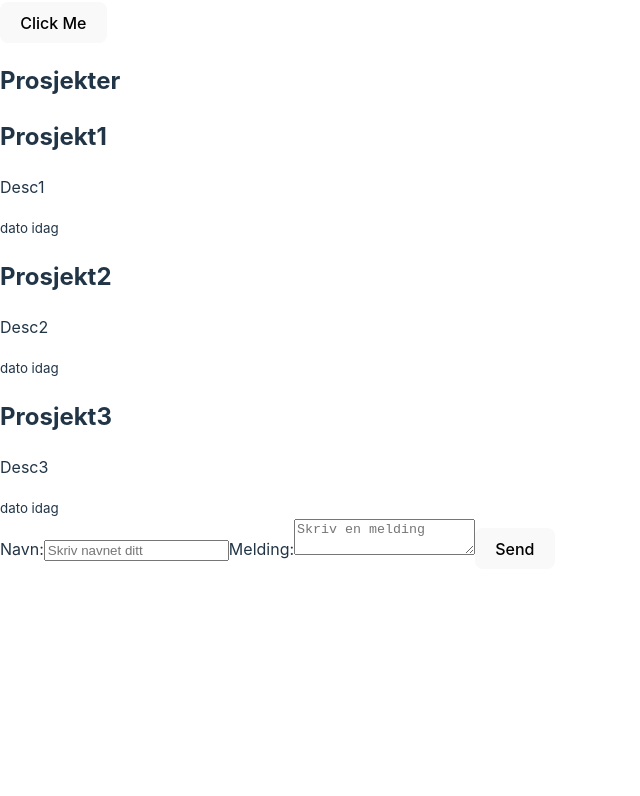
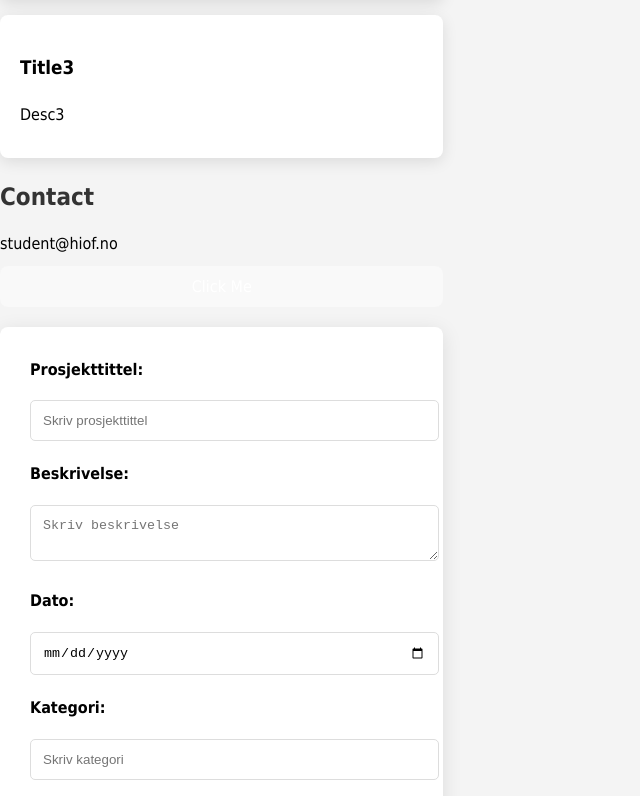
Before and after one commit to Riddy366/Webapplikasjoner_Portfolio, a React (Vite) app in the folder portfolio_V2/frontend/: page / in a window 1280 px wide. Shown: the part 684-1480 px from the top of the page, without its empty margins (0-640 px from the left). Before the commit the page ends 1253 px from the top, so only its background shows below. Built offline with nearby package versions, Linux system fonts and the light colour scheme.

Commit message:
CreateProject som legger til og fjerner prosjekter, endret i projects. Enkel styling

```diff
--- a/portfolio_V2/frontend/src/App.tsx
+++ b/portfolio_V2/frontend/src/App.tsx
@@ -1,23 +1,42 @@
+import React, { useState } from "react";
 import Header from "./components/Header";
 import Contact from "./components/Contact";
 import Experiences from "./components/Experiences";
 import Projects from "./components/Projects";
 import Form from "./components/Form";
+import CreateProject from "./components/CreateProject";
+import "./style.css";
 
 function App() {
-  // const student = 'Halgeir Geirson'
-  // const degree = 'Bachelor IT'
-  // const points = 180
-  // const experienceOne = 'Figma UI for customer X'
-  // const experienceTwo = 'Website for customer Y'
-  // const email = 'student@hiof.no'
+  const [projects, setProjects] = useState<
+    {
+      title: string;
+      description: string;
+      createdAt: string;
+      category: string;
+    }[]
+  >([]);
+
+  const handleAddProject = (project: {
+    title: string;
+    description: string;
+    createdAt: string;
+    category: string;
+  }) => {
+    setProjects((prevProjects) => [...prevProjects, project]);
+  };
+
+  const handleRemoveProject = (index: number) => {
+    setProjects((prevProjects) => prevProjects.filter((_, i) => i !== index));
+  };
 
   return (
     <>
       <Header student="Halgeir Geirson" degree="Bachelor IT" points={500} />
       <Experiences />
       <Contact email="student@hiof.no" />
-      <Projects />
+      <CreateProject onAddProject={handleAddProject} />
+      <Projects projects={projects} onRemoveProject={handleRemoveProject} />
       <Form />
     </>
   );
--- a/portfolio_V2/frontend/src/components/Contact.tsx
+++ b/portfolio_V2/frontend/src/components/Contact.tsx
@@ -1,8 +1,8 @@
-type contactProps = {
+type ContactProps = {
   email: string;
 };
 
-export default function Contact({ email = "email@domene.com" }: contactProps) {
+export default function Contact({ email = "email@domene.com" }: ContactProps) {
   const contactInfo = [
     {
       name: "Navn",
@@ -17,6 +17,7 @@ export default function Contact({ email = "email@domene.com" }: contactProps) {
       {contactInfo.map((contact, index) => (
         <button
           key={index}
+          className="contact-button"
           onClick={() =>
             alert(
               `Email: ${email}\nNavn: ${contact.name} \nUtdanning: ${contact.degree}`
--- /dev/null
+++ b/portfolio_V2/frontend/src/components/CreateProject.tsx
@@ -0,0 +1,75 @@
+import React, { useState } from "react";
+
+interface CreateProjectProps {
+  onAddProject: (project: {
+    title: string;
+    description: string;
+    createdAt: string;
+    category: string;
+  }) => void;
+}
+
+const CreateProject: React.FC<CreateProjectProps> = ({ onAddProject }) => {
+  const [title, setTitle] = useState("");
+  const [description, setDescription] = useState("");
+  const [createdAt, setCreatedAt] = useState("");
+  const [category, setCategory] = useState("");
+
+  const handleSubmit = (e: React.FormEvent) => {
+    e.preventDefault();
+
+    if (!title || !description || !createdAt || !category) {
+      alert("Alle feltene må fylles ut.");
+      return;
+    }
+
+    onAddProject({ title, description, createdAt, category });
+
+    setTitle("");
+    setDescription("");
+    setCreatedAt("");
+    setCategory("");
+  };
+
+  return (
+    <form onSubmit={handleSubmit} className="create-project-form">
+      <label htmlFor="title">Prosjekttittel:</label>
+      <input
+        type="text"
+        id="title"
+        value={title}
+        onChange={(e) => setTitle(e.target.value)}
+        placeholder="Skriv prosjekttittel"
+      />
+
+      <label htmlFor="description">Beskrivelse:</label>
+      <textarea
+        id="description"
+        value={description}
+        onChange={(e) => setDescription(e.target.value)}
+        placeholder="Skriv beskrivelse"
+      />
+
+      <label htmlFor="createdAt">Dato:</label>
+      <input
+        type="date"
+        id="createdAt"
+        value={createdAt}
+        onChange={(e) => setCreatedAt(e.target.value)}
+      />
+
+      <label htmlFor="category">Kategori:</label>
+      <input
+        type="text"
+        id="category"
+        value={category}
+        onChange={(e) => setCategory(e.target.value)}
+        placeholder="Skriv kategori"
+      />
+
+      <button type="submit">Opprett Prosjekt</button>
+    </form>
+  );
+};
+
+export default CreateProject;
--- a/portfolio_V2/frontend/src/components/Experience.tsx
+++ b/portfolio_V2/frontend/src/components/Experience.tsx
@@ -5,7 +5,7 @@ type ExperienceProps = {
 
 export default function Experience({ title, description }: ExperienceProps) {
   return (
-    <div>
+    <div className="card">
       <h3>{title}</h3>
       <p>{description}</p>
     </div>
--- a/portfolio_V2/frontend/src/components/Form.tsx
+++ b/portfolio_V2/frontend/src/components/Form.tsx
@@ -1,22 +1,21 @@
 import { useState } from "react";
 
-export default function ContactForm() {
-  const [name, setName] = useState("");
-  const [message, setMessage] = useState("");
-  const [submittedData, setSubmittedData] = useState<{
-    name: string;
-    message: string;
-  } | null>(null);
+export default function Form() {
+  const [formData, setFormData] = useState({ name: "", message: "" });
+  const [submittedData, setSubmittedData] = useState(null);
 
-  const handleSubmit = (e: React.FormEvent) => {
+  const handleChange = ({ target: { name, value } }) => {
+    setFormData({ ...formData, [name]: value });
+  };
+
+  const handleSubmit = (e) => {
     e.preventDefault();
-    if (!name || !message) {
+    if (!formData.name || !formData.message) {
       alert("Begge feltene må fylles ut.");
       return;
     }
-    setSubmittedData({ name, message });
-    setName("");
-    setMessage("");
+    setSubmittedData(formData);
+    setFormData({ name: "", message: "" });
   };
 
   return (
@@ -25,20 +24,18 @@ export default function ContactForm() {
         <label htmlFor="name">Navn:</label>
         <input
           type="text"
-          id="name"
+          name="name"
           placeholder="Skriv navnet ditt"
-          value={name}
-          onChange={(e) => setName(e.target.value)}
+          value={formData.name}
+          onChange={handleChange}
         />
-
         <label htmlFor="message">Melding:</label>
         <textarea
-          id="message"
+          name="message"
           placeholder="Skriv en melding"
-          value={message}
-          onChange={(e) => setMessage(e.target.value)}
+          value={formData.message}
+          onChange={handleChange}
         />
-
         <button type="submit">Send</button>
       </form>
 
--- a/portfolio_V2/frontend/src/components/Project.tsx
+++ b/portfolio_V2/frontend/src/components/Project.tsx
@@ -11,9 +11,11 @@ export default function Projecs({
 }: ProjectProps) {
   return (
     <>
-      <h2>{title}</h2>
-      <p>{description}</p>
-      <small>{createdAt}</small>
+      <div className="card">
+        <h2>{title}</h2>
+        <p>{description}</p>
+        <small>{createdAt}</small>
+      </div>
     </>
   );
 }
--- a/portfolio_V2/frontend/src/components/Projects.tsx
+++ b/portfolio_V2/frontend/src/components/Projects.tsx
@@ -1,39 +1,45 @@
-import Project from "./Project";
+import React from "react";
 
-export default function Projects() {
-  const projects = [
-    {
-      title: "Prosjekt1",
-      description: "Desc1",
-      createdAt: "dato idag",
-    },
-    {
-      title: "Prosjekt2",
-      description: "Desc2",
-      createdAt: "dato idag",
-    },
-    {
-      title: "Prosjekt3",
-      description: "Desc3",
-      createdAt: "dato idag",
-    },
-  ];
+interface Project {
+  title: string;
+  description: string;
+  createdAt: string;
+  category: string;
+}
 
+interface ProjectsProps {
+  projects: Project[];
+  onRemoveProject: (index: number) => void;
+}
+
+const Projects: React.FC<ProjectsProps> = ({ projects, onRemoveProject }) => {
   return (
-    <>
+    <div>
       <h2>Prosjekter</h2>
       {projects.length === 0 ? (
-        <p>Ingen prosjekter</p>
+        <p>Ingen prosjekter lagt til.</p>
       ) : (
         projects.map((project, index) => (
-          <Project
-            key={index}
-            title={project.title}
-            description={project.description}
-            createdAt={project.createdAt}
-          />
+          <div key={index} className="card">
+            <h3>{project.title}</h3>
+            <p>{project.description}</p>
+            <p>
+              <strong>Kategori:</strong> {project.category}
+            </p>
+            <p>
+              <strong>Opprettet:</strong> {project.createdAt}
+            </p>
+            <button
+              onClick={() => onRemoveProject(index)}
+              className="remove-button"
+            >
+              Fjern Prosjekt
+            </button>
+          </div>
         ))
       )}
-    </>
+    </div>
   );
-}
+};
+
+export default Projects;
--- /dev/null
+++ b/portfolio_V2/frontend/src/style.css
@@ -0,0 +1,125 @@
+/* Generelle stiler */
+body {
+    font-family: Tahoma, sans-serif;
+    line-height: 1.6;
+    margin: 0;
+    padding: 0;
+    background-color: #f4f4f4;
+}
+
+/* Header */
+header {
+    background: #007bff;
+    color: white;
+    padding: 20px;
+    text-align: center;
+}
+
+/* Overskrifter */
+h2 {
+    color: #333;
+    margin-bottom: 15px;
+}
+h3 {
+    color: black;
+}
+p{
+    color: black;
+}
+
+/* Skjemaer */
+.create-project-form,
+.contact-form {
+    background: white;
+    padding: 30px;
+    margin: 20px auto;
+    border-radius: 8px;
+    box-shadow: 0 4px 20px rgba(0, 0, 0, 0.1);
+    max-width: 400px;
+}
+
+/* Label-stil */
+.create-project-form label,
+.contact-form label {
+    color: #000;
+    font-weight: bold;
+    margin-bottom: 8px;
+    display: block;
+}
+
+/* Forbedret formfelter */
+.create-project-form input,
+.create-project-form textarea,
+.contact-form input,
+.contact-form textarea {
+    width: 100%;
+    padding: 12px;
+    margin: 10px 0 20px;
+    border-radius: 5px;
+    border: 1px solid #ddd;
+    transition: border-color 0.3s;
+}
+
+.create-project-form input:focus,
+.create-project-form textarea:focus,
+.contact-form input:focus,
+.contact-form textarea:focus {
+    border-color: #007bff;
+}
+
+/* Kort for prosjekter og erfaringer */
+.card {
+    background: white;
+    color: #333;
+    padding: 20px;
+    margin: 15px 0;
+    border-radius: 8px;
+    box-shadow: 0 4px 15px rgba(0, 0, 0, 0.1);
+    transition: transform 0.3s, box-shadow 0.3s;
+}
+
+/* Knapper */
+button {
+    background: #007bff;
+    color: white;
+    border: none;
+    padding: 12px 15px;
+    border-radius: 5px;
+    cursor: pointer;
+    transition: background 0.3s;
+    width: 100%;
+}
+
+button:hover {
+    background: #0056b3;
+}
+
+/* Slett-knapper */
+.remove-button {
+    background-color: #ff4d4d;
+    color: white;
+    padding: 10px 15px;
+    border: none;
+    border-radius: 5px;
+    cursor: pointer;
+    transition: background-color 0.3s;
+    width: 100%;
+}
+
+.remove-button:hover {
+    background-color: #cc0000;
+}
+
+/* Innhold */
+p {
+    margin: 10px 0;
+}
+
+/* Prosjekttekst */
+.project-text {
+    color: #000; /* Setter tekstfarge til svart */
+}
+
+pre {
+    color: black
+}
```
